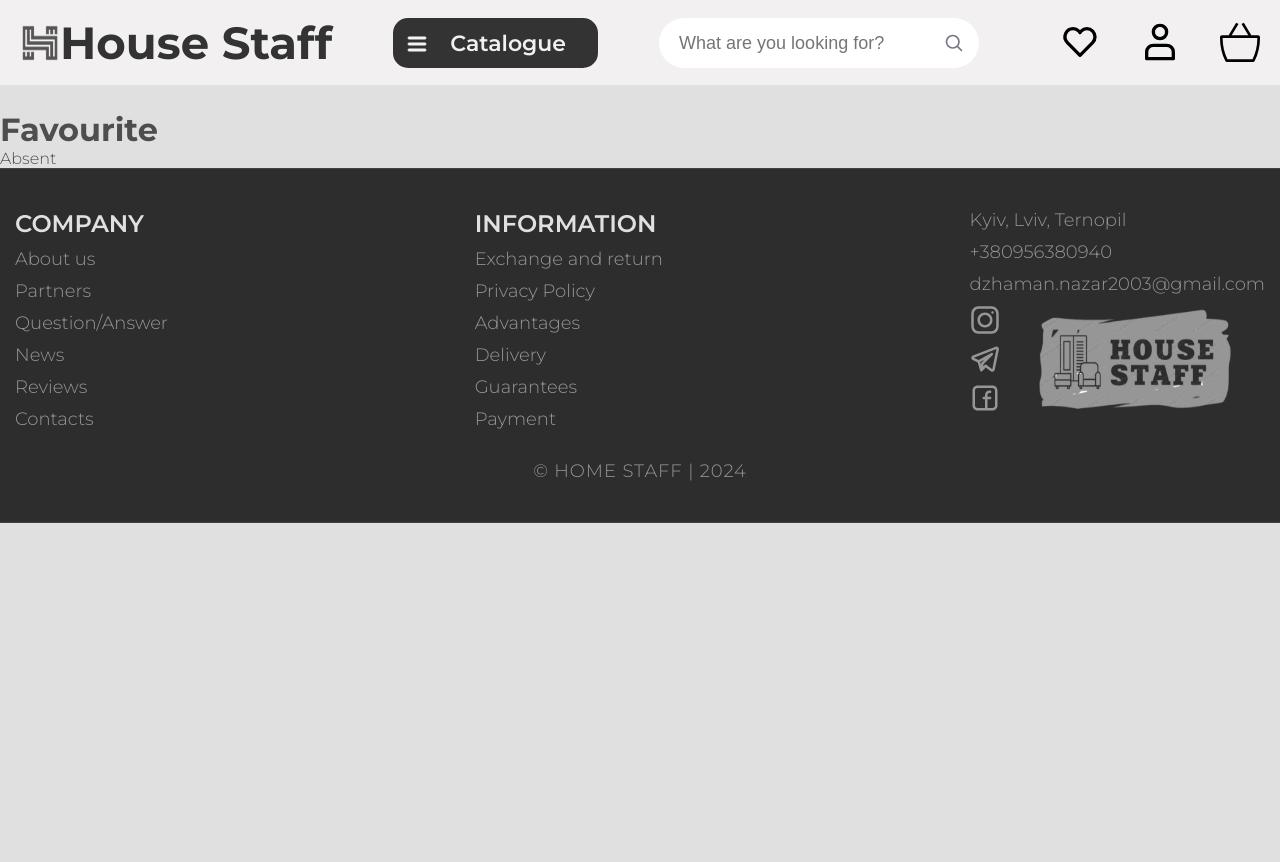
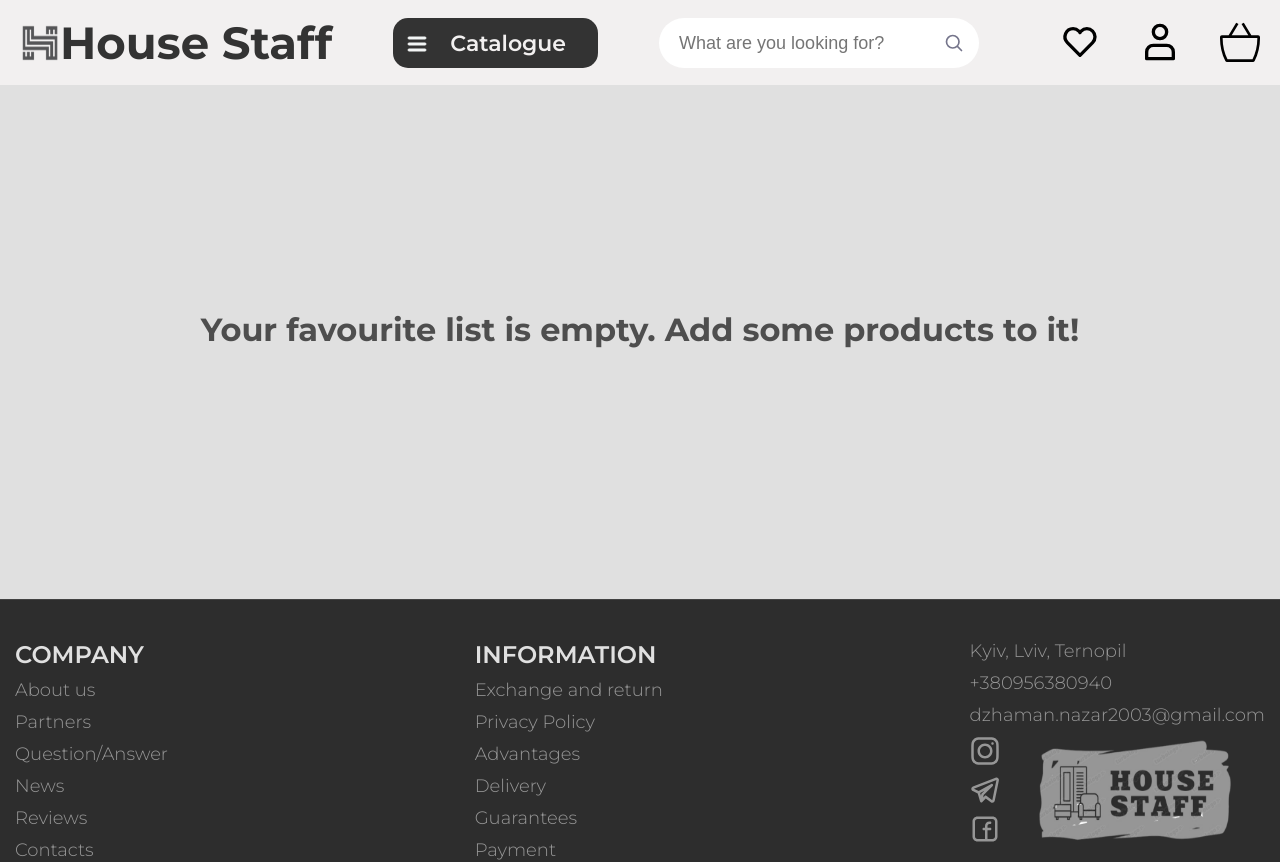
Before and after one commit to Dzhaman-Nazarii/furniture-store, a React (Create React App) app: page /favourite in a window 1280 px wide. Shown: the top 862 px of the page. Before the commit the page ends 800 px from the top, so only its background shows below. Built offline with nearby package versions, Linux system fonts and the light colour scheme.

Commit message:
add title for Basket and Favourite pages

```diff
--- a/src/pages/basket/Basket.module.css
+++ b/src/pages/basket/Basket.module.css
@@ -1,3 +1,9 @@
+.basket_title {
+	padding-top: 200px;
+	padding-bottom: 250px;
+	text-align: center;
+}
+
 .basket_list {
 	width: 100%;
 	display: flex;
@@ -8,7 +14,7 @@
 
 .basket_item {
 	width: 20%;
-	margin-bottom: 50px;
+	margin-bottom: 30px;
 	background-color: #f2f0f0;
 	border-radius: 10px;
 	transition: transform 500ms ease;
--- a/src/pages/basket/Basket.tsx
+++ b/src/pages/basket/Basket.tsx
@@ -8,9 +8,8 @@ export const Basket: FC = () => {
 	const { basket } = useBasket();
 	return (
 		<div>
-			<h1>Basket</h1>
 			{basket.length === 0 ? (
-				<p>Absent</p>
+				<h1 className={css.basket_title}>Your basket is empty. Add some products to it!</h1>
 			) : (
 				<ul className={css.basket_list}>
 					{basket.map((product: IProduct) => (
--- a/src/pages/favourite/Favourite.module.css
+++ b/src/pages/favourite/Favourite.module.css
@@ -1,3 +1,9 @@
+.favourites_title {
+	padding-top: 200px;
+	padding-bottom: 250px;
+	text-align: center;
+}
+
 .favourites_list {
 	width: 100%;
 	display: flex;
--- a/src/pages/favourite/Favourite.tsx
+++ b/src/pages/favourite/Favourite.tsx
@@ -9,9 +9,8 @@ export const Favourite: FC = () => {
 
   return (
     <div>
-      <h1>Favourite</h1>
       {favourites.length === 0 ? (
-        <p>Absent</p>
+        <h1 className={css.favourites_title}>Your favourite list is empty. Add some products to it!</h1>
       ) : (
         <ul className={css.favourites_list}>
           {favourites.map((product: IProduct) => (
```
